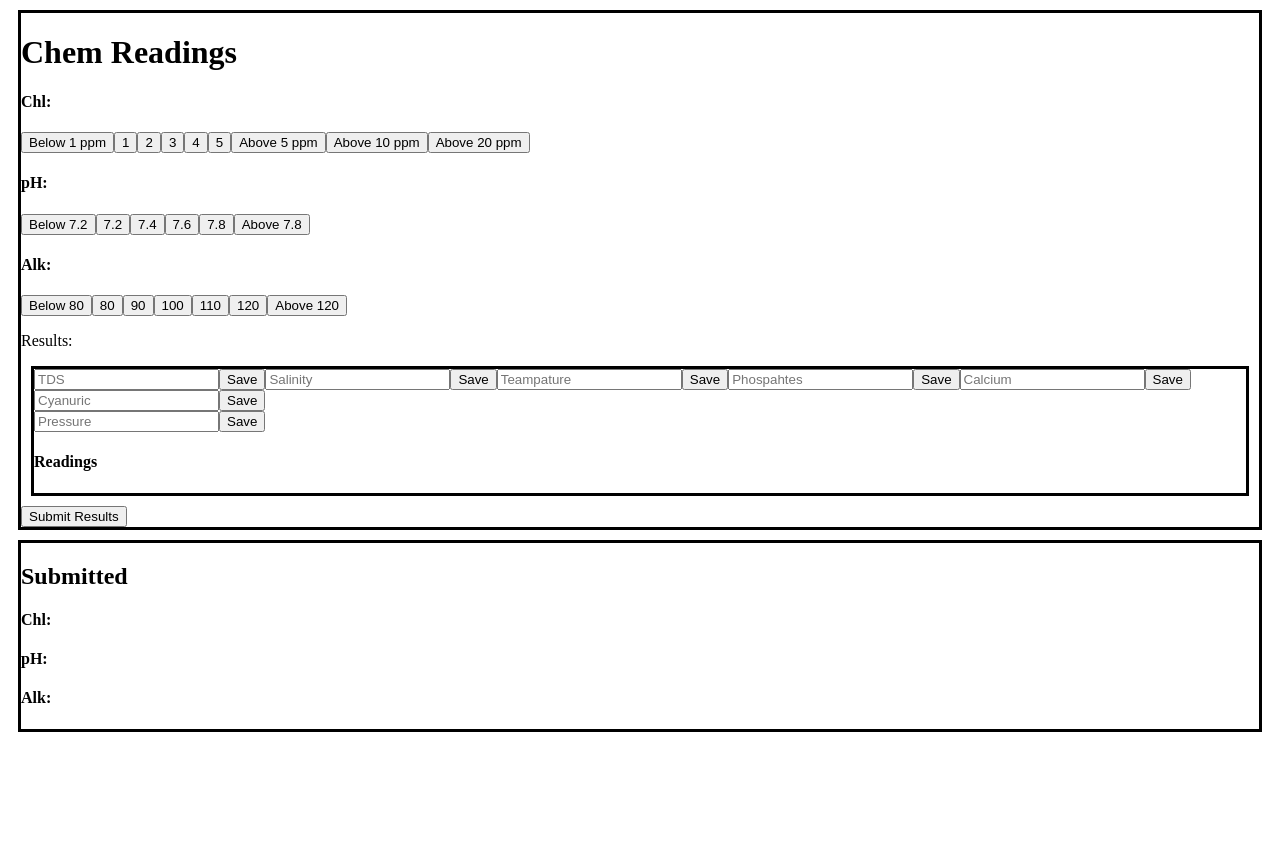
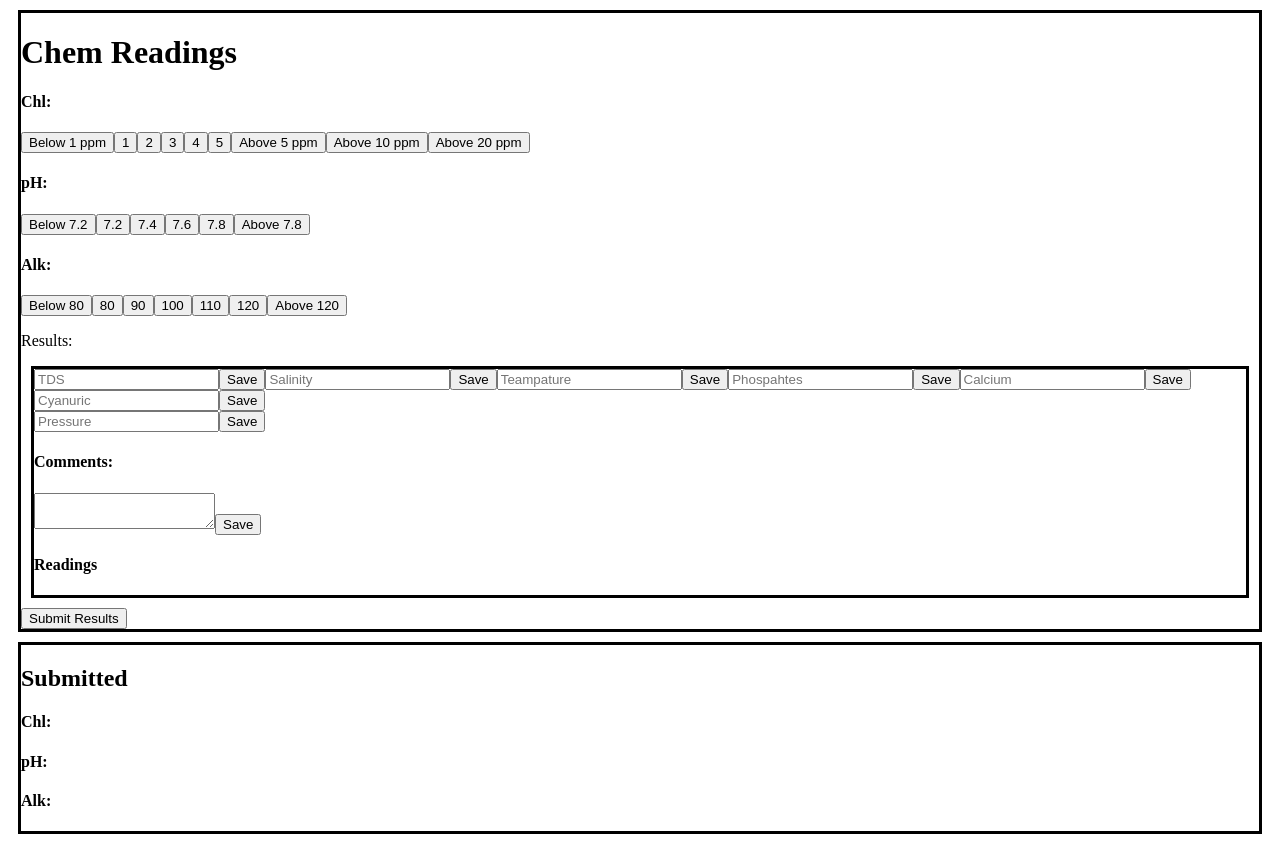
Before and after one commit to robertmills1985/pool-service, a React (Create React App) app: page / in a window 1280 px wide. Before the commit the page ends 800 px from the top, so only its background shows below. Built offline with nearby package versions, Linux system fonts and the light colour scheme.

Commit message:
succesfully added comments box

```diff
--- a/src/App.js
+++ b/src/App.js
@@ -18,6 +18,7 @@ const Commited = (props) => (
 		<p>{props.calc}</p>
 		<p>{props.cya}</p>
 		<p>{props.pres}</p>
+		<p>{props.comments}</p>
 	</div>
 );
 
@@ -39,7 +40,7 @@ class App extends Component {
 		var calc = document.getElementById('calc-readings').innerHTML;
 		var cya = document.getElementById('cya-readings').innerHTML;
 		var pres = document.getElementById('pres-readings').innerHTML;
-
+		var comments = document.getElementById('commented').innerHTML;
 
 		this.setState({
 			chl: chl,
@@ -51,7 +52,8 @@ class App extends Component {
 			phos: phos,
 			calc: calc,
 			cya: cya,
-			pres: pres
+			pres: pres,
+			comments: comments
 		});
 	}
 
@@ -70,6 +72,7 @@ class App extends Component {
 					calc={this.state.calc}
 					cya={this.state.cya}
                     pres={this.state.pres}
+                    comments={this.state.comments}
 				/>
 			</div>
 		);
--- a/src/OtherReadings.js
+++ b/src/OtherReadings.js
@@ -76,10 +76,20 @@ class OtherReadings extends Component {
 			this.setState({
 				pres: 'Filter pressure is at ' + pres + ' psi'
 			});
-		}else {
+		} else {
+			alert(noValue);
+		}
+    }
+    handleComments(){
+        if(document.getElementById('comments').value) {
+            var comments = document.getElementById('comments').value
+            this.setState({
+                comments: "Service notes: "  + comments
+            })
+        }else {
             alert(noValue)
         }
-	}
+    }
 	render() {
 		return (
 			<div class="chem-panel">
@@ -101,6 +111,11 @@ class OtherReadings extends Component {
 					<input id="pres-reading" type="text" placeholder="Pressure" />
 					<button onClick={() => this.handlePres()}>Save</button>
 				</div>
+                <div>
+                        <h4>Comments: </h4>
+                        <textarea id='comments' />
+                        <button onClick={()=>this.handleComments()} >Save</button>
+                    </div>
 				<div>
 					<h4>Readings</h4>
 					<p id="tds-readings">{this.state.tds}</p>
@@ -110,6 +125,7 @@ class OtherReadings extends Component {
 					<p id="calc-readings">{this.state.calc}</p>
 					<p id="cya-readings">{this.state.cya}</p>
 					<p id="pres-readings">{this.state.pres}</p>
+                    <p id='commented'>{this.state.comments}</p>
 				</div>
 			</div>
 		);
```
Lines whose indentation alone changed are shown as unchanged.
